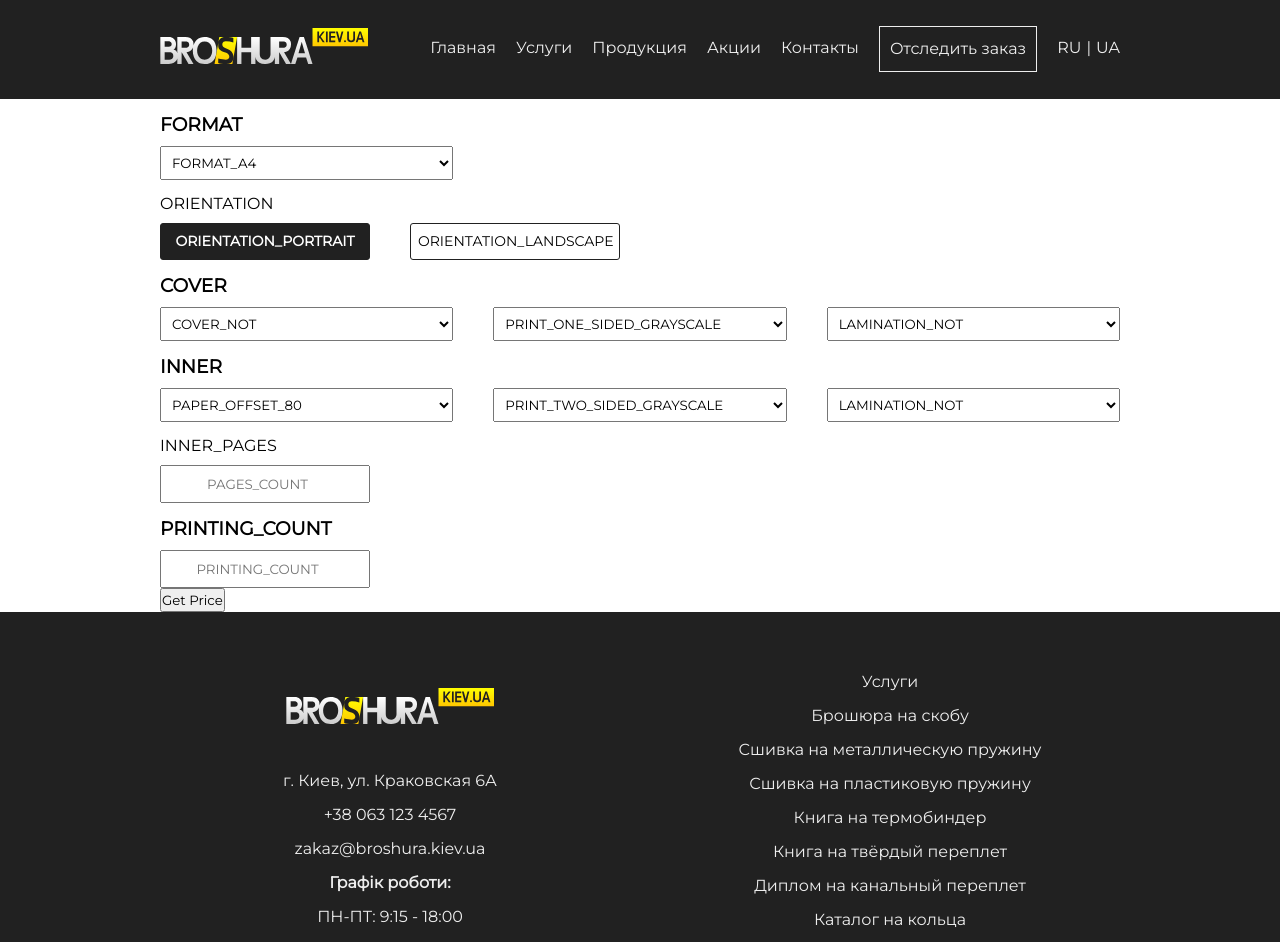
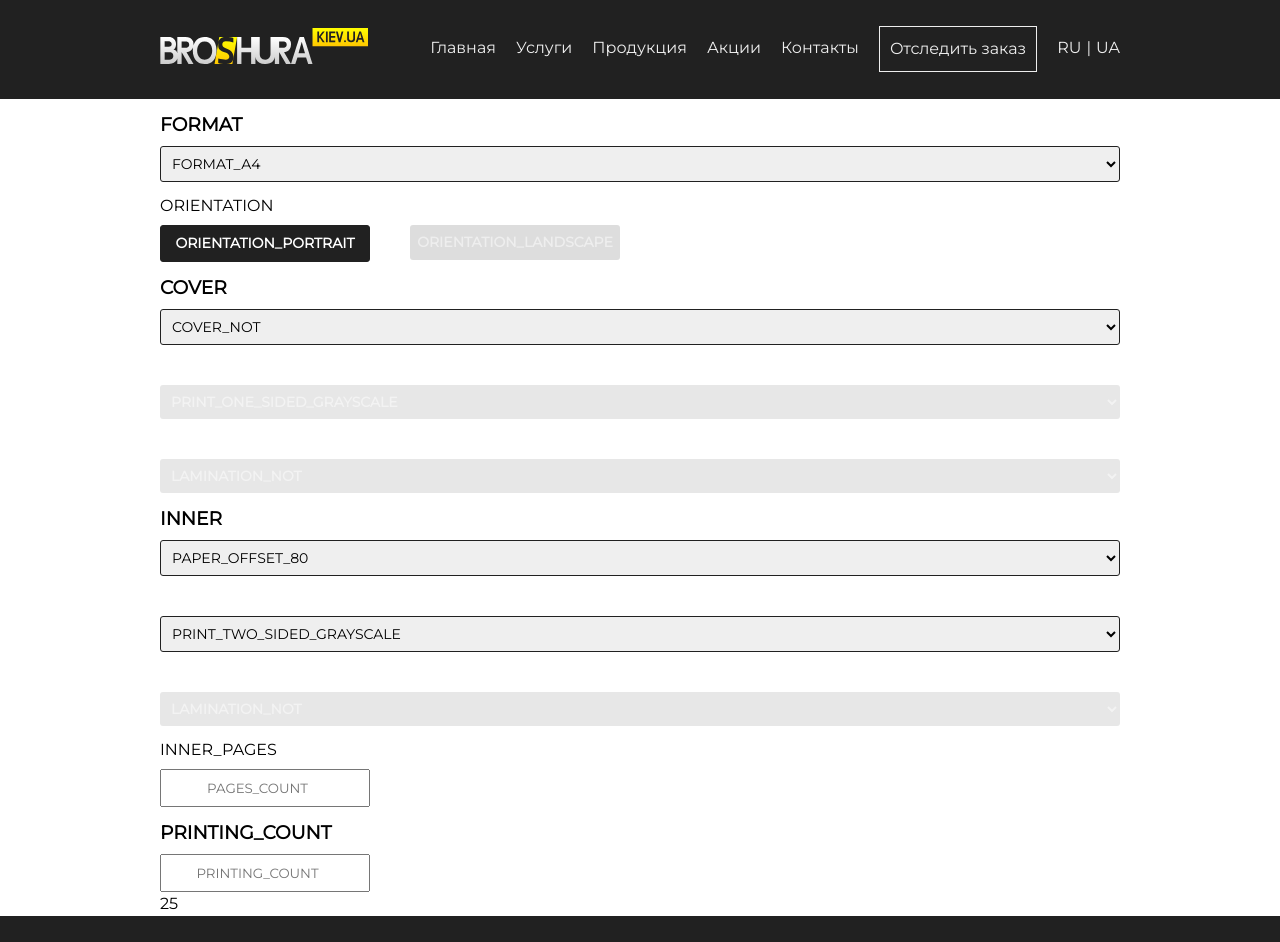
Before and after one commit to scziskh/broshura-front-end-user, a React (Create React App) app: page /calculator-test in a window 1280 px wide. Shown: the top 942 px of the page. Built offline with nearby package versions, Linux system fonts and the light colour scheme.

Commit message:
formChange prealpha

```diff
--- a/src/App.jsx
+++ b/src/App.jsx
@@ -33,6 +33,7 @@ const GlobalStyles = createGlobalStyle`
     --white: #eee;
     --yellowGrad: linear-gradient(-45deg, #ffff00, #ffc700);
     --blackShadow: 1px 0 10px #000;
+    --grey: #ddd;
 
     --transition: 0.25s;
   }
--- a/src/components/calculator/data/index.json
+++ b/src/components/calculator/data/index.json
@@ -400,11 +400,11 @@
   "paper": {
     "offset_80": {
       "cost": 1.1,
-      "thickness": 10
+      "thickness": 100
     },
     "coated_80": {
       "cost": 1.4,
-      "thickness": 110
+      "thickness": 103
     },
     "coated_100": {
       "cost": 1.8,
@@ -412,11 +412,11 @@
     },
     "coated_120": {
       "cost": 2,
-      "thickness": 150
+      "thickness": 130
     },
     "coated_160": {
       "cost": 2.5,
-      "thickness": 200
+      "thickness": 180
     },
     "coated_300": {
       "cost": 7,
--- a/src/components/calculator/form/index.jsx
+++ b/src/components/calculator/form/index.jsx
@@ -1,20 +1,17 @@
-import React from 'react';
+import React, { useEffect } from 'react';
 import Select from './select';
-import getPrice from '../functions/getPrice';
 import styled from 'styled-components';
 import Inputs from './inputs';
+import formChange from '../functions/formChange';
 
 const CalculatorForm = props => {
-  const orientation = () => {
-    let curOrientation = document.getElementsByName('orientation');
-    for (let i = 0; i < curOrientation.length; i++) {
-      if (curOrientation[i].checked) return curOrientation[i].value;
-    }
-  };
-
+  useEffect(() => formChange(props.typeBinding));
   return (
     <section className="wrapper">
-      <Wrapper id={props.typeBinding}>
+      <Wrapper
+        id={props.typeBinding}
+        onChange={() => formChange(props.typeBinding)}
+      >
         <h3>FORMAT</h3>
         <Group className="flex">
           <Select typeBinding={props.typeBinding} typeOptions="format" />
@@ -49,27 +46,7 @@ const CalculatorForm = props => {
         <Group className="flex">
           <Inputs typeBinding={props.typeBinding} typeOptions="printingCount" />
         </Group>
-
-        <button
-          type="button"
-          onClick={() =>
-            getPrice(
-              props.typeBinding,
-              document.getElementById('pagesCount').value,
-              document.getElementById('paperInner').value,
-              document.getElementById('printingInner').value,
-              document.getElementById('laminationInner').value,
-              document.getElementById('paperCover').value,
-              document.getElementById('printingCover').value,
-              document.getElementById('laminationCover').value,
-              document.getElementById('format').value,
-              orientation(),
-              document.getElementById('printingCount').value,
-            )
-          }
-        >
-          Get Price
-        </button>
+        <span id="price">-</span>
       </Wrapper>
     </section>
   );
--- a/src/components/calculator/form/inputRadio.jsx
+++ b/src/components/calculator/form/inputRadio.jsx
@@ -21,6 +21,13 @@ const Wrapper = styled.div`
     width: calc((100% - 120px) / 4);
     input {
       display: none;
+      &:disabled ~ label {
+        cursor: default;
+        border: none;
+        color: var(--white);
+        background-color: var(--grey);
+        font-weight: bold;
+      }
       &:checked ~ label {
         background: var(--black);
         color: white;
--- a/src/components/calculator/form/select.jsx
+++ b/src/components/calculator/form/select.jsx
@@ -35,7 +35,21 @@ const Select = props => {
 const Wrapper = styled.select`
   & {
     cursor: pointer;
+    font-size: 14px;
+    width: 100%;
+    display: block;
     padding: 7px;
+    box-sizing: border-box;
+    border: 1px solid var(--black);
+    border-radius: 3px;
+    overflow: hidden;
+    &:disabled {
+      cursor: default;
+      border: none;
+      color: var(--white);
+      background-color: var(--grey);
+      font-weight: bold;
+    }
   }
 `;
 
--- /dev/null
+++ b/src/components/calculator/functions/formChange.js
@@ -0,0 +1,90 @@
+import getPrice from './getPrice';
+import constructor from '../data/constructor';
+import CalculatorData from '../data/index.json';
+
+const formChange = bindingType => {
+  const format = document.getElementById('format');
+  const pagesCount = document.getElementById('pagesCount');
+  const paperInner = document.getElementById('paperInner');
+  const printingInner = document.getElementById('printingInner');
+  const laminationInner = document.getElementById('laminationInner');
+  const paperCover = document.getElementById('paperCover');
+  const printingCover = document.getElementById('printingCover');
+  const laminationCover = document.getElementById('laminationCover');
+  const printingCount = document.getElementById('printingCount');
+
+  //Отключает ориентацию
+  const curOrientation = document.getElementsByName('orientation');
+  for (let i = 0; i < curOrientation.length; ++i) {
+    constructor.map(constructor => {
+      if (
+        constructor.format[bindingType][format.value][curOrientation[i].value]
+      ) {
+        curOrientation[i].disabled = false;
+      } else {
+        curOrientation[i].disabled = true;
+        curOrientation[i - 1].checked = true;
+      }
+    });
+  }
+
+  //Отключает параметры обложки: печать, ламинация, если ее нет
+  if (paperCover.value === 'noCover') {
+    printingCover.disabled = true;
+    laminationCover.disabled = true;
+    laminationCover.options[0].selected = true;
+  } else {
+    printingCover.disabled = false;
+    laminationCover.disabled = false;
+  }
+
+  //Обложка не тоньше внутреннего блока
+  for (let i = paperInner.length - 1; i >= 0; --i) {
+    if (paperCover.value !== 'noCover') {
+      if (
+        CalculatorData.paper[paperCover.value].thickness <
+        CalculatorData.paper[paperInner.options[i].value].thickness
+      ) {
+        paperInner[i].disabled = true;
+        if (paperInner.options[i].selected) {
+          paperInner.options[i - 1].selected = true;
+        }
+      } else {
+        paperInner.options[i].disabled = false;
+      }
+    } else {
+      paperInner.options[i].disabled = false;
+    }
+  }
+
+  //Без ламинации обложки нельзя ламминировать внутренний блок
+  if (laminationCover.value === 'noLamination') {
+    laminationInner.disabled = true;
+    laminationInner.options[0].selected = true;
+  } else {
+    laminationInner.disabled = false;
+  }
+
+  document.getElementById('price').innerHTML = getPrice(
+    bindingType,
+    pagesCount.value,
+    paperInner.value,
+    printingInner.value,
+    laminationInner.value,
+    paperCover.value,
+    printingCover.value,
+    laminationCover.value,
+    format.value,
+    getOrientation(),
+    printingCount.value,
+  );
+};
+
+const getOrientation = () => {
+  let curOrientation = document.getElementsByName('orientation');
+  for (let i = 0; i < curOrientation.length; i++) {
+    if (curOrientation[i].checked) return curOrientation[i].value;
+  }
+};
+
+export default formChange;
--- a/src/components/calculator/functions/getPrice.js
+++ b/src/components/calculator/functions/getPrice.js
@@ -177,7 +177,7 @@ const getLaminationAdj = (laminationCover, laminationInner) => {
     }
 
     //Если ламинация только обложки
-    if (laminationCover) {
+    if (laminationCover !== 'noLamination') {
       return CalculatorData.lamination[laminationCover].adjustment;
     }
     //Если ламинация только внутреннего блока
```
